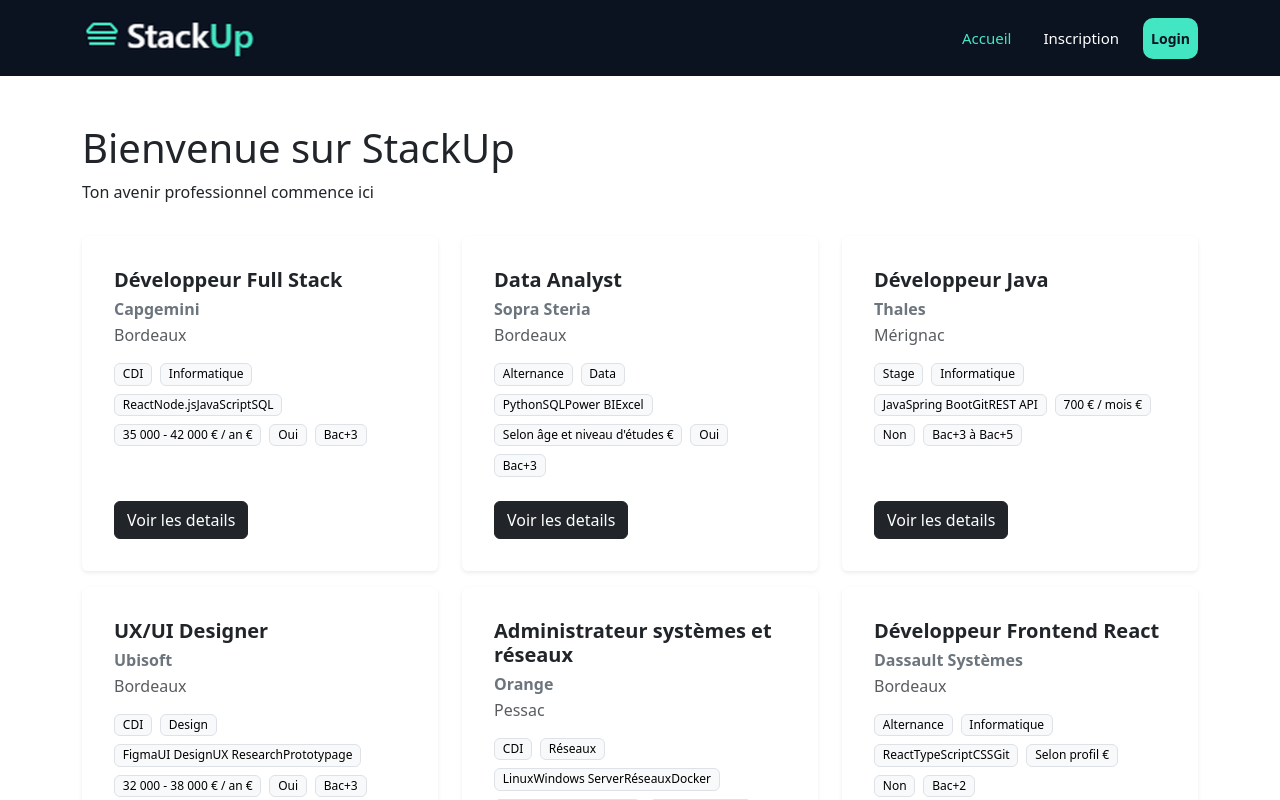
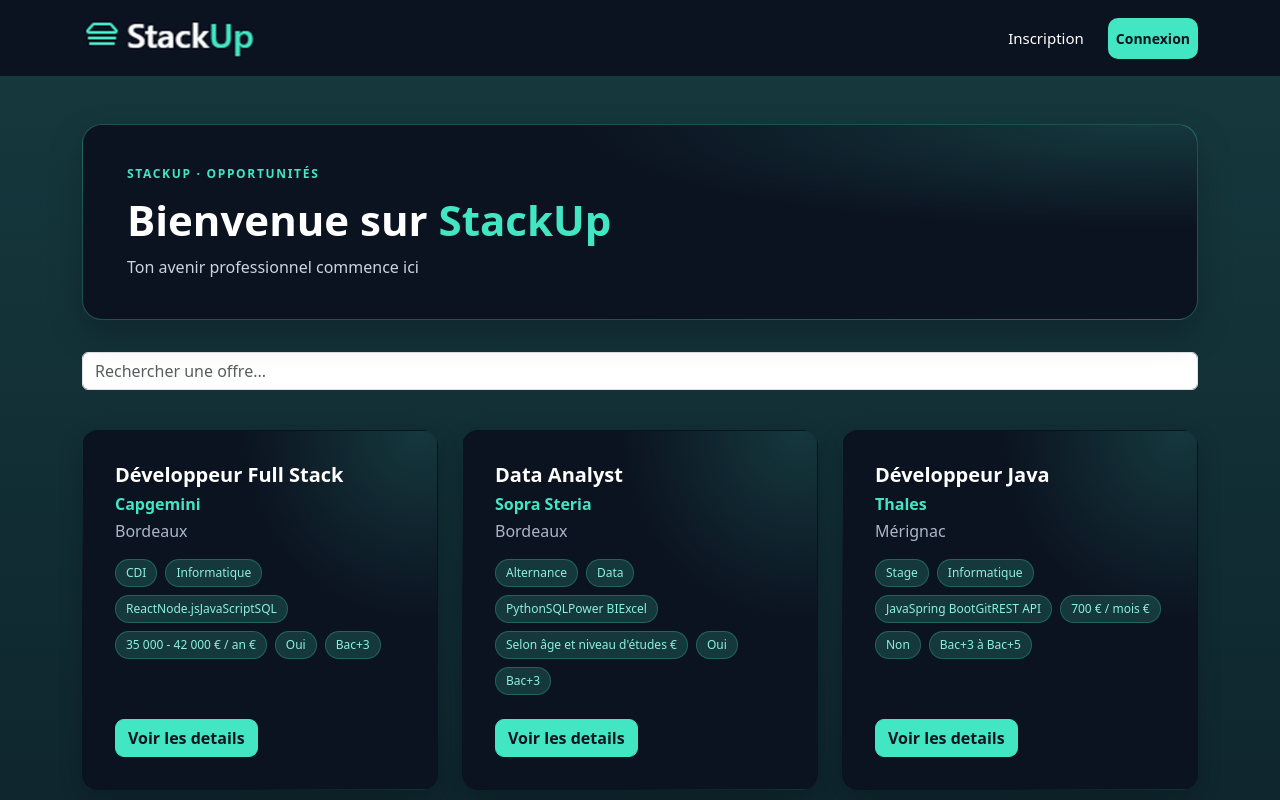
Before and after one commit to june7891/stackUp, a React (Vite) app: page / in a window 1280 px wide. Shown: the top 800 px of the page. Built offline with nearby package versions, Linux system fonts and the light colour scheme; data requests are answered from the project's data file.

Commit message:
Bar de recherche et modification du css de la page d'accueil

```diff
--- a/src/App.jsx
+++ b/src/App.jsx
@@ -1,6 +1,6 @@
 
 import {Routes, Route, Navigate} from "react-router"
-import OffrePage from './pages/OffrePage'
+import OffrePage from './pages/OffrePage/OffrePage'
 import AddOffrePage from './pages/AddOffrePage'
 import LoginPage from "./pages/LoginPage/LoginPage"
 import OffreDetailsPage from "./pages/OffreDetailsPage"
--- a/src/components/Navbar/Navbar.jsx
+++ b/src/components/Navbar/Navbar.jsx
@@ -39,11 +39,6 @@ function Navbar() {
         >
           <ul className="navbar-nav ms-auto align-items-lg-center gap-lg-3">
 
-            <li className="nav-item">
-              <NavLink className="nav-link" to="/">
-                Accueil
-              </NavLink>
-            </li>
 
             {!user ? (
               <>
@@ -58,7 +53,7 @@ function Navbar() {
                     className="nav-link btn-connexion"
                     to="/login"
                   >
-                    Login
+                    Connexion
                   </NavLink>
                 </li>
               </>
--- /dev/null
+++ b/src/components/SearchBar/SerachBar.jsx
@@ -0,0 +1,15 @@
+function SerachBar({ search, setSearch }) {
+
+  return (
+    <div>
+      <input type="text"
+        className="form-control mb-4"
+        placeholder="Rechercher une offre..."
+        value={search}
+        onChange={(e) => setSearch(e.target.value)}
+        />
+    </div>
+  )
+}
+
+export default SerachBar
--- a/src/pages/OffrePage.jsx
+++ /dev/null
@@ -1,38 +0,0 @@
-import { useEffect, useState } from "react"
-import { getOffres } from "../services/offreService"
-import OffreCard from "../components/offreCard"
-
-function OffrePage() {
-
-    const [offres, setOffres] = useState([])
-
-    useEffect(() => {
-        getOffres()
-        .then(data => setOffres(data))
-        .catch(error => console.log(error))
-    }, [])
-
-
-
-  return (
-    <>
-       <div className="container mt-5">
-      <h1>Bienvenue sur StackUp </h1>
-      <p>Ton avenir professionnel commence ici</p>
-      <div className='row'>
-
-        {offres.map(offre => (
-
-            <OffreCard key={offre.id} offre={offre}/>
-
-        ))
-
-        }
-
-      </div>
-     </div>
-     </>
-  )
-}
-
-export default OffrePage
--- /dev/null
+++ b/src/pages/OffrePage/OffrePage.css
@@ -0,0 +1,109 @@
+.offres-page {
+  min-height: calc(100vh - 75px);
+  padding: 48px 0 64px;
+  background: linear-gradient(rgba(67, 230, 194, 0.18), rgba(8, 62, 50, 0.18)), #0B1220;
+}
+
+.offres-container {
+  max-width: 1180px;
+}
+
+.offres-hero {
+  position: relative;
+  overflow: hidden;
+  margin-bottom: 32px;
+  padding: 40px 44px;
+  border: 1px solid rgba(67, 230, 194, 0.3);
+  border-radius: 20px;
+  background: radial-gradient(ellipse at 95% 0%, rgba(67, 230, 194, 0.18), transparent 38%), #0B1220;
+  box-shadow: 0 14px 35px rgba(0, 0, 0, 0.22);
+}
+
+.offres-eyebrow {
+  margin-bottom: 12px;
+  color: #43E6C2;
+  font-size: 12px;
+  font-weight: 700;
+  letter-spacing: 0.14em;
+}
+
+.offres-hero h1 {
+  margin-bottom: 10px;
+  color: #FFFFFF;
+  font-size: clamp(28px, 4vw, 42px);
+  font-weight: 700;
+}
+
+.offres-hero h1 span {
+  color: #43E6C2;
+}
+
+.offres-intro {
+  margin: 0;
+  color: #CBD5E1;
+  font-size: 16px;
+}
+
+.offres-grid {
+  row-gap: 8px;
+}
+
+.offres-grid > div > .card {
+  border: 1px solid rgba(4, 32, 26, 0.14) !important;
+  border-radius: 16px;
+  background:radial-gradient(ellipse at 95% 0%, rgba(67, 230, 194, 0.18), transparent 38%), #0B1220;
+  box-shadow: 0 8px 24px rgba(0, 0, 0, 0.2) !important;
+  transition: transform 0.2s ease, box-shadow 0.2s ease;
+}
+
+.offres-grid > div > .card:hover {
+  border-color: rgba(67, 230, 194, 0.45) !important;
+  transform: translateY(-4px);
+  box-shadow: 0 14px 30px rgba(0, 0, 0, 0.3), 0 0 18px rgba(67, 230, 194, 0.1) !important;
+}
+
+.offres-grid .card-title {
+  color: #FFFFFF;
+}
+
+.offres-grid .card h2 {
+  color: #43E6C2 !important;
+}
+
+.offres-grid .card-subtitle {
+  color: #A9B8C9 !important;
+}
+
+.offres-grid .badge {
+  padding: 7px 10px;
+  border-color: rgba(67, 230, 194, 0.25) !important;
+  border-radius: 999px;
+  background: rgba(67, 230, 194, 0.18) !important;
+  color: #8AF1DB !important;
+}
+
+.offres-grid .btn-dark {
+  border-color: #43E6C2;
+  border-radius: 9px;
+  background: #43E6C2;
+  color: #0B1220;
+  font-weight: 600;
+  transition: color 0.2s ease, background-color 0.2s ease, border-color 0.2s ease;
+}
+
+.offres-grid .btn-dark:hover {
+  border-color: #2CC9A7;
+  background: #2CC9A7;
+  color: #0B1220;
+}
+
+@media (max-width: 576px) {
+  .offres-page {
+    padding: 28px 0 44px;
+  }
+
+  .offres-hero {
+    margin-bottom: 22px;
+    padding: 30px 24px;
+  }
+}
--- /dev/null
+++ b/src/pages/OffrePage/OffrePage.jsx
@@ -0,0 +1,54 @@
+import { useEffect, useState } from "react"
+import { getOffres } from "../../services/offreService"
+import OffreCard from "../../components/OffreCard"
+import SearchBar from "../../components/SearchBar/SerachBar";
+import "./OffrePage.css"
+
+function OffrePage() {
+
+    const [offres, setOffres] = useState([])
+    const [search, setSearch] = useState("")
+
+
+    useEffect(() => {
+        getOffres()
+        .then(data => setOffres(data))
+        .catch(error => console.log(error))
+    }, [])
+
+    const offresFiltres = offres.filter(offre =>
+        offre.titre.toLowerCase().includes(search.toLowerCase()) ||
+        offre.entreprise.toLowerCase().includes(search.toLowerCase()) ||
+        offre.domaine.toLowerCase().includes(search.toLowerCase())
+    )
+
+
+
+  return (
+    <main className="offres-page">
+      <div className="container offres-container">
+
+        <header className="offres-hero">
+          <p className="offres-eyebrow">STACKUP · OPPORTUNITÉS</p>
+          <h1>Bienvenue sur <span>StackUp</span></h1>
+          <p className="offres-intro">Ton avenir professionnel commence ici</p>
+        </header>
+        <SearchBar search={search} setSearch={setSearch}/>
+           <section className="row offres-grid" aria-label="Offres d'emploi">
+
+        {offresFiltres.length > 0 ? (
+          offresFiltres.map((offre) => (
+            <OffreCard key={offre.id} offre={offre} />
+          ))
+        ) : (
+          <p>Aucune offre ne correspond à votre recherche.</p>
+        )}
+
+      </section>
+
+    </div>
+  </main>
+  )
+}
+
+export default OffrePage
```
